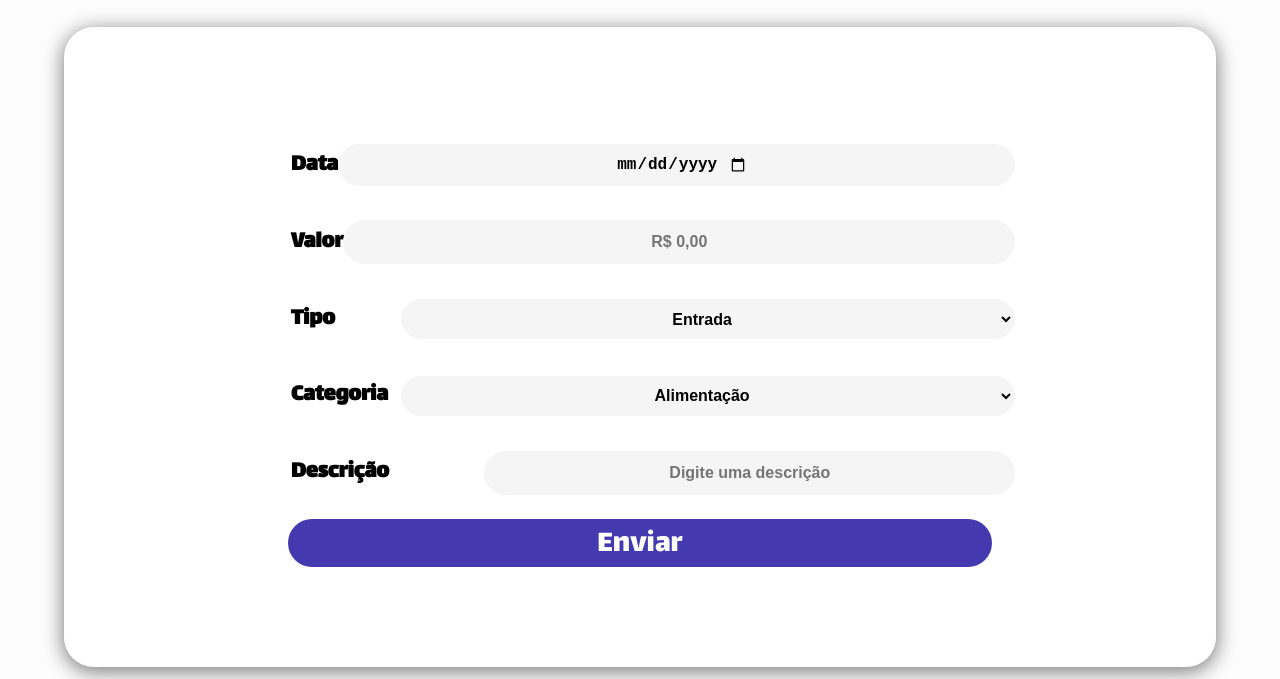
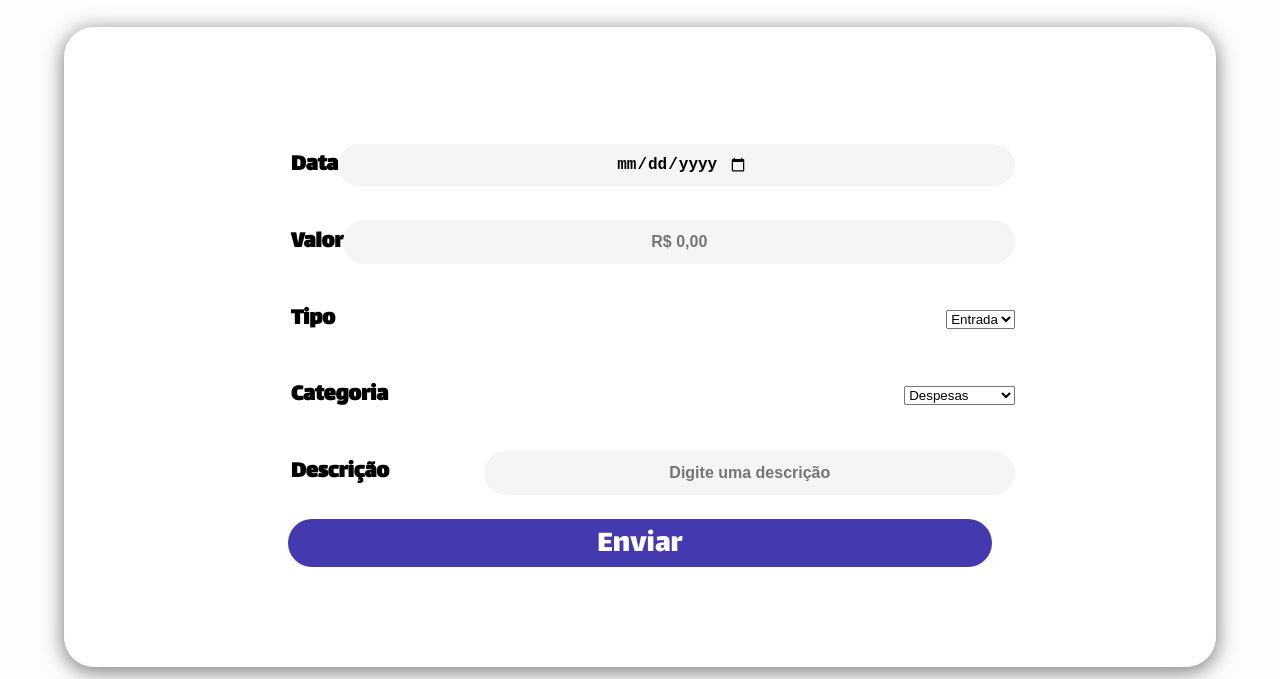
Before and after one commit to Maaybee/Infratec, a plain HTML site: page home.html in a window 1280 px wide. Shown: the part 121-800 px from the top of the page. Drawn offline with nearby package versions, Linux system fonts and the light colour scheme.

Commit message:
Update home.html

```diff
--- a/home.html
+++ b/home.html
@@ -13,7 +13,7 @@
         <div id="options">
             <div class="option">
                 <h2>Data</h2>
-                <input type="date">
+                <input type="date" id="data">
 
             </div>
 
@@ -25,7 +25,7 @@
 
             <div class="option">
                 <h2>Tipo</h2>
-                <select id="select">
+                <select class="select" id="select-tipo">
                     <option style="color: green;">Entrada</option>
                     <option style="color: red;">Saída</option>
                 </select>
@@ -33,12 +33,12 @@
 
             <div class="option">
                 <h2>Categoria</h2>
-                <select id="select">
-                    <option>Alimentação</option>
-                    <option>Transporte</option>
-                    <option>Saúde</option>
-                    <option>Lazer</option>
-                    <option>Educação</option>
+                <select class="select" id="select-categoria">
+                    <option>Despesas</option>
+                    <option>Pagamentos</option>
+                    <option>Material</option>
+                    <option>Serviços</option>
+                    <option>Ajuda de custo</option>
                     <option>Outros</option>
                 </select>
             </div>
@@ -50,7 +50,7 @@
             </div>
         </div>
 
-        <button> Enviar </button>
+        <button id="btn-enviar"> Enviar </button>
     </div>
 
 </body>
```
